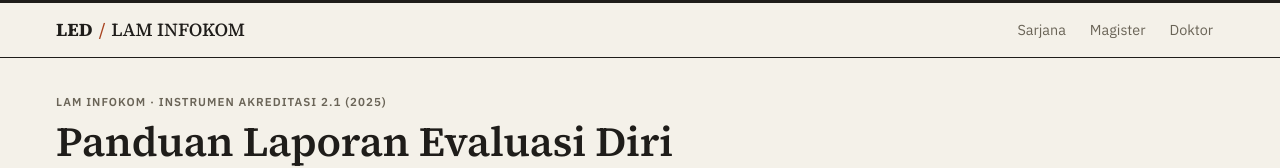
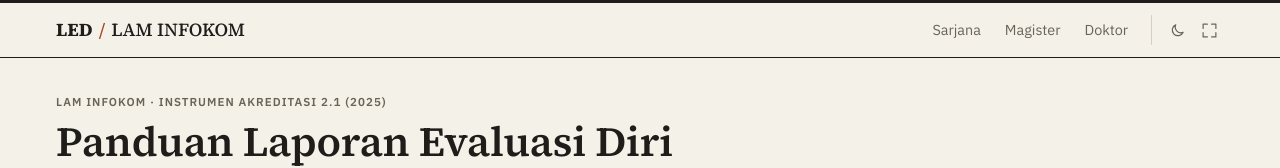
Before and after one commit to rendicahya/infokom, a Svelte app: page / in a window 1280 px wide. Shown: the top 168 px of the page. Built offline with nearby package versions, Linux system fonts and the light colour scheme.

Commit message:
Tambah tombol mode terang/gelap dan layar penuh

```diff
--- a/index.html
+++ b/index.html
@@ -9,6 +9,15 @@
     <link rel="preconnect" href="https://fonts.gstatic.com" crossorigin />
     <link href="https://fonts.googleapis.com/css2?family=IBM+Plex+Mono:wght@400;600&family=IBM+Plex+Sans:ital,wght@0,400;0,500;0,600;1,400&family=Source+Serif+4:opsz,wght@8..60,500;8..60,600;8..60,700&display=swap" rel="stylesheet" />
     <title>Panduan LED LAM INFOKOM</title>
+    <script>
+      // Pasang tema sebelum render agar tidak berkedip
+      (function () {
+        var t = null;
+        try { t = localStorage.getItem('theme'); } catch (e) {}
+        if (t !== 'light' && t !== 'dark') t = matchMedia('(prefers-color-scheme: dark)').matches ? 'dark' : 'light';
+        document.documentElement.dataset.theme = t;
+      })();
+    </script>
   </head>
   <body>
     <div id="app"></div>
--- a/src/App.svelte
+++ b/src/App.svelte
@@ -16,7 +16,25 @@
 
   let jenjang = $derived(getJenjang(route.jenjang));
   let page = $derived(jenjang ? route.page || 'butir' : null);
+
+  // Tema awal dipasang oleh skrip di index.html
+  let theme = $state(document.documentElement.dataset.theme || 'light');
+  let full = $state(!!document.fullscreenElement);
+  const bisaFull = !!document.documentElement.requestFullscreen;
+
+  function gantiTema() {
+    theme = theme === 'dark' ? 'light' : 'dark';
+    document.documentElement.dataset.theme = theme;
+    try { localStorage.setItem('theme', theme); } catch {}
+  }
+
+  function gantiFull() {
+    if (document.fullscreenElement) document.exitFullscreen();
+    else document.documentElement.requestFullscreen().catch(() => {});
+  }
 </script>
+
+<svelte:document onfullscreenchange={() => (full = !!document.fullscreenElement)} />
 
 <header class="no-print">
   <div class="container bar">
@@ -28,6 +46,24 @@
         <a href={href(j.id, page || 'butir')} class:active={jenjang?.id === j.id}>{j.nama}</a>
       {/each}
     </nav>
+    <div class="tools">
+      <button onclick={gantiTema} title={theme === 'dark' ? 'Mode terang' : 'Mode gelap'} aria-label={theme === 'dark' ? 'Mode terang' : 'Mode gelap'}>
+        {#if theme === 'dark'}
+          <svg viewBox="0 0 24 24"><circle cx="12" cy="12" r="4" /><path d="M12 2v2M12 20v2M4.9 4.9l1.4 1.4M17.7 17.7l1.4 1.4M2 12h2M20 12h2M4.9 19.1l1.4-1.4M17.7 6.3l1.4-1.4" /></svg>
+        {:else}
+          <svg viewBox="0 0 24 24"><path d="M20 14.5A8 8 0 0 1 9.5 4 8 8 0 1 0 20 14.5z" /></svg>
+        {/if}
+      </button>
+      {#if bisaFull}
+        <button onclick={gantiFull} title={full ? 'Keluar layar penuh' : 'Layar penuh'} aria-label={full ? 'Keluar layar penuh' : 'Layar penuh'}>
+          {#if full}
+            <svg viewBox="0 0 24 24"><path d="M9 3v6H3M15 3v6h6M9 21v-6H3M15 21v-6h6" /></svg>
+          {:else}
+            <svg viewBox="0 0 24 24"><path d="M3 9V3h6M21 9V3h-6M3 15v6h6M21 15v6h-6" /></svg>
+          {/if}
+        </button>
+      {/if}
+    </div>
   </div>
   {#if jenjang}
     <nav class="container tabs" aria-label="Halaman">
@@ -70,7 +106,14 @@
   .brand { display: flex; align-items: baseline; gap: 6px; color: var(--text); font-family: var(--serif); font-size: 1.15rem; text-decoration: none; }
   .brand b { font-weight: 700; }
   .brand .sep { color: var(--accent); }
-  .jenjang { display: flex; gap: 2px; }
+  .jenjang { display: flex; gap: 2px; margin-left: auto; }
+  .tools { display: flex; gap: 2px; padding-left: 10px; border-left: 1px solid var(--border); }
+  .tools button {
+    display: grid; place-items: center; width: 30px; height: 30px; padding: 0; cursor: pointer;
+    background: transparent; border: 1px solid transparent; border-radius: var(--radius); color: var(--muted);
+  }
+  .tools button:hover { color: var(--text); border-color: var(--border); }
+  .tools svg { width: 17px; height: 17px; fill: none; stroke: currentColor; stroke-width: 1.7; stroke-linecap: round; stroke-linejoin: round; }
   .jenjang a { padding: 3px 10px; color: var(--muted); font-size: 0.9rem; text-decoration: none; border: 1px solid transparent; border-radius: var(--radius); }
   .jenjang a:hover { color: var(--text); }
   .jenjang a.active { color: var(--text); border-color: var(--text); font-weight: 600; }
--- a/src/app.css
+++ b/src/app.css
@@ -25,8 +25,8 @@
   color-scheme: light;
 }
 
-@media (prefers-color-scheme: dark) {
-  :root {
+/* data-theme diisi oleh skrip di index.html (pilihan tersimpan, atau preferensi sistem) */
+:root[data-theme='dark'] {
     --bg: #181715;
     --surface: #201e1b;
     --surface-2: #2a2824;
@@ -47,7 +47,6 @@
     --danger-soft: #3a1f1d;
     --ok: #8fc39b;
     color-scheme: dark;
-  }
 }
 
 * { box-sizing: border-box; }
```
